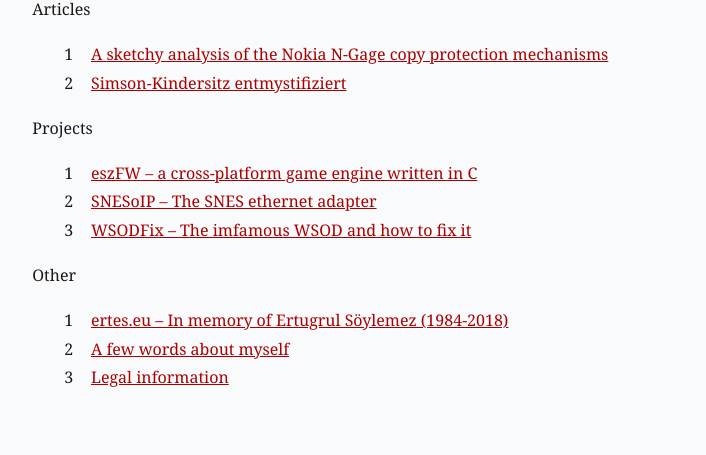
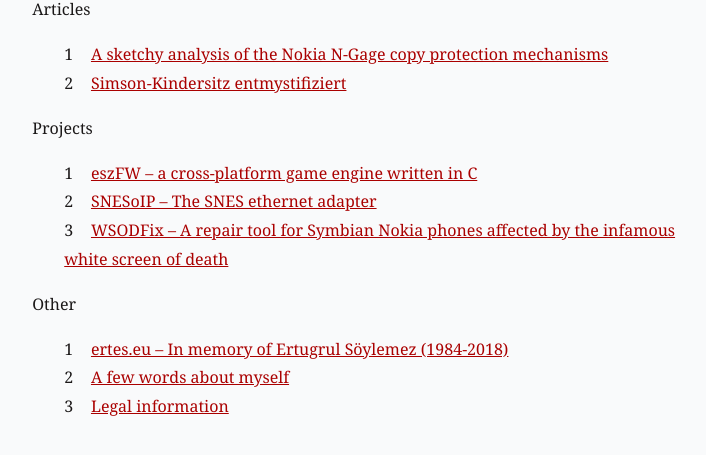
Before and after one commit to mupfelofen-de/mupf.dev, a plain HTML site: page index.html in a window 1280 px wide. Shown: the part 265-720 px from the top of the page, without its empty margins (270-976 px from the left). Drawn offline with Linux system fonts and the light colour scheme; a web font is replaced by a local one.

Commit message:
Update caption

```diff
--- a/index.html
+++ b/index.html
@@ -35,7 +35,7 @@
       <ol>
         <li><a href="eszFW/">eszFW – a cross-platform game engine written in C</a></li>
         <li><a href="https://github.com/mupfelofen-de/SNESoIP/tree/6d108dff15667f8e25841747c307fee66734526a">SNESoIP – The SNES ethernet adapter</a></li>
-        <li><a href="WSODFix">WSODFix – The imfamous WSOD and how to fix it</a></li>
+        <li><a href="WSODFix">WSODFix – A repair tool for Symbian Nokia phones affected by the infamous white screen of death</a></li>
       </ol>
       Other
       <ol>
```
